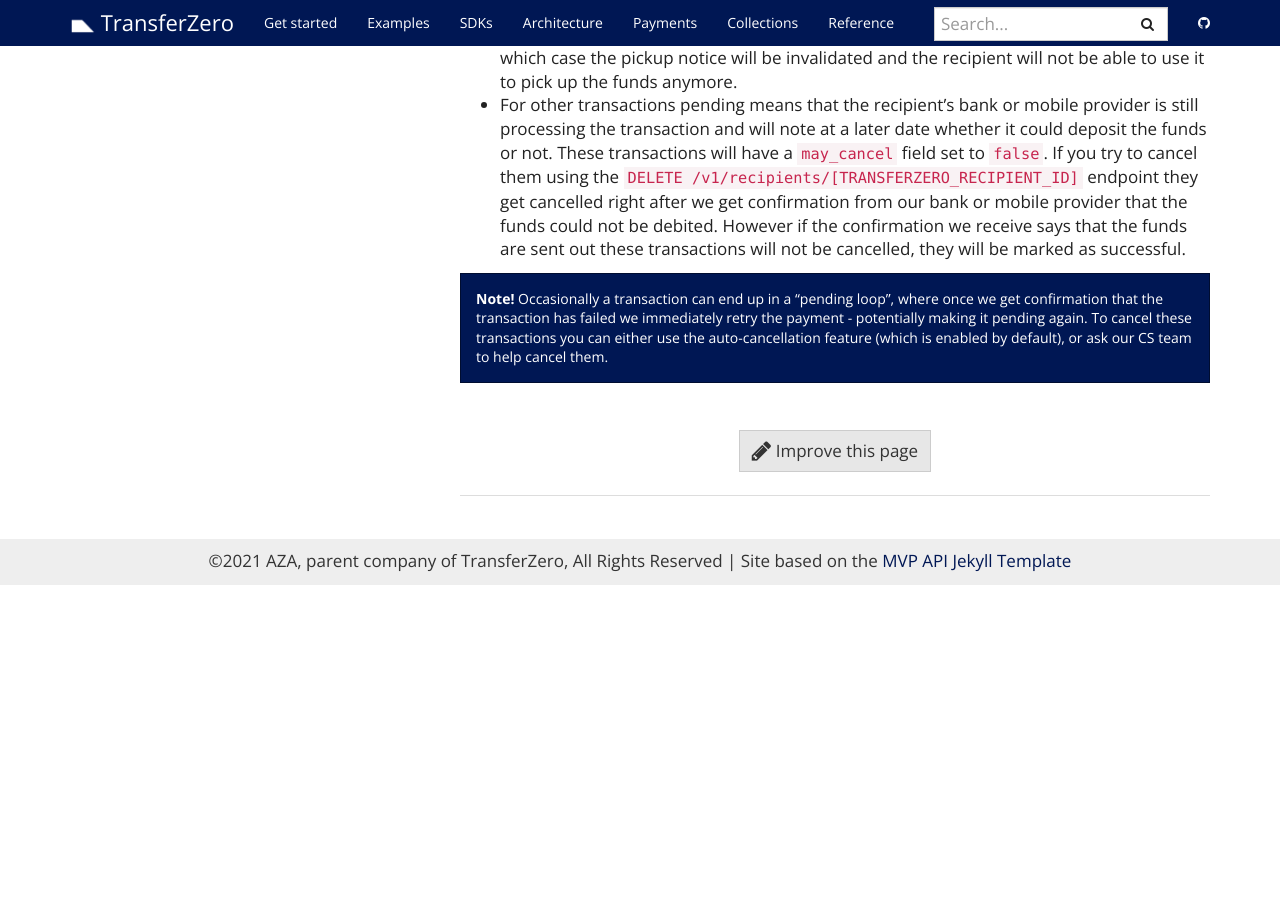
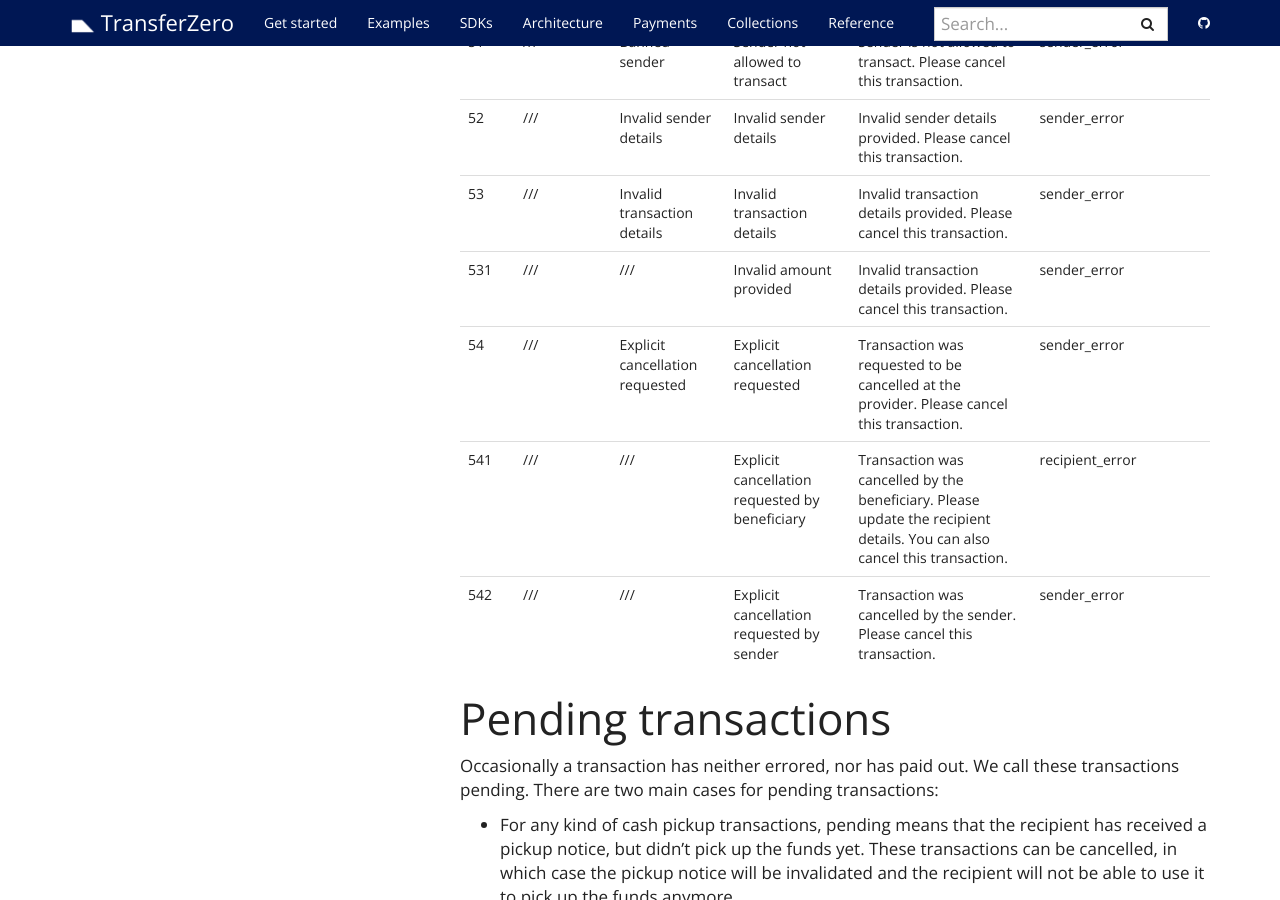
Before and after one commit to transferzero/api-documentation, a Jekyll site: the page built from _docs/error-handling.md, in a window 1280 px wide and 900 px high, scrolled down 5125 px. Built offline with Jekyll 4.4.1, drawn with Linux system fonts in a browser that asks for light colours; nearby versions of some CDN libraries; comment, search, counter and statistics services are not loaded; before the commit the page ends 5710 px from its top, so only the background shows below that; some of the changed lines change nothing that is shown; some of the changed text lies outside the part shown.

Commit message:
Update error-handling.md

```diff
--- a/_docs/error-handling.md
+++ b/_docs/error-handling.md
@@ -46,14 +46,14 @@
 | Error Code | Tier 1 | Tier 2 | Tier 3 | Description | Category |
 |-|-|-|-|-|-|
 | 0 | Success | Success | Success | The transaction was paid to the beneficiary. | paid |
-| 1 | Pending | Pending | Pending | This transaction is awaiting a status update from the provider. | unknown |
-| 11 | /// | Unknown | Unknown | This transaction is awaiting a status update from the provider. | unknown |
-| 12 | /// | Timeout error | Timeout error | This transaction is awaiting a status update from the provider. | unknown |
-| 13 | /// | Manual reconciliation required | Manual reconciliation required | This transaction requires manual verification. Please wait until this is done. | unknown |
-| 14 | /// | Pending | Pending | This transaction is awaiting a status update from the provider. | unknown |
-| 2 | Recipient action required | Recipient action required | Recipient action required | This transaction requires an action by the recipient. | pickupable |
-| 21 | /// | Pickupable | Pickupable | This transaction requires an action by the recipient. | pickupable |
-| 22 | /// | Mandate signing required | Mandate signing required  | This transaction required the recipient to sign a mandate before it can be deposited. | pickupable |
+| 1 | Pending | Pending | Pending | This transaction is awaiting a status update from the provider. | pending |
+| 11 | /// | Unknown | Unknown | This transaction is awaiting a status update from the provider. | pending |
+| 12 | /// | Timeout error | Timeout error | This transaction is awaiting a status update from the provider. | pending |
+| 13 | /// | Manual reconciliation required | Manual reconciliation required | This transaction requires manual verification. Please wait until this is done. | pending |
+| 14 | /// | Pending | Pending | This transaction is awaiting a status update from the provider. | pending |
+| 2 | Recipient action required | Recipient action required | Recipient action required | This transaction requires an action by the recipient. | recipent_action_required |
+| 21 | /// | Pickupable | Pickupable | This transaction requires an action by the recipient. | recipent_action_required |
+| 22 | /// | Mandate signing required | Mandate signing required  | This transaction required the recipient to sign a mandate before it can be deposited. | recipent_action_required |
 | 3 | Temporary error | Provider Error | Undefined provider error | The payment provider is not accepting transactions at the moment. We will retry the transaction at a later date. You can also edit or cancel this transaction. | temporary_error |
 | 31 | /// | Switch Error | Undefined switch error | The central switch is not accepting transfers at the moment. We will retry the transaction. You can also edit or cancel this transaction. | temporary_error |
 | 311 | /// | /// | Issuer/Switch inoperative | The central switch is not accepting transfers at the moment. We will retry the transaction. You can also edit or cancel this transaction. | temporary_error |
@@ -79,6 +79,9 @@
 | 52 | /// | Invalid sender details | Invalid sender details | Invalid sender details provided. Please cancel this transaction. | sender_error |
 | 53 | /// | Invalid transaction details | Invalid transaction details | Invalid transaction details provided. Please cancel this transaction. | sender_error |
 | 531 | /// | /// | Invalid amount provided | Invalid transaction details provided. Please cancel this transaction. | sender_error |
+| 54 | /// | Explicit cancellation requested | Explicit cancellation requested | Transaction was requested to be cancelled at the provider. Please cancel this transaction. | sender_error |
+| 541 | /// | /// | Explicit cancellation requested by beneficiary | Transaction was cancelled by the beneficiary. Please update the recipient details. You can also cancel this transaction. | recipient_error |
+| 542 | /// | /// | Explicit cancellation requested by sender | Transaction was cancelled by the sender. Please cancel this transaction. | sender_error |
 
 # Pending transactions
 
```
